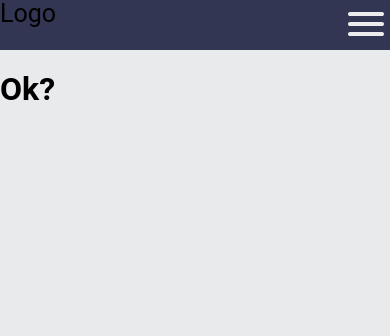
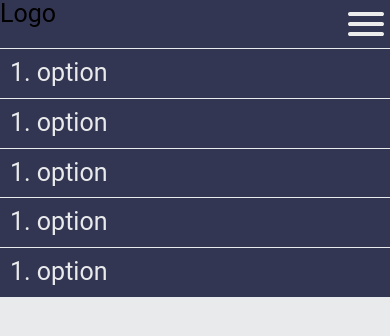
Before and after one commit to Ja-ku-ba/Dm-Daily_motivation, a React (Create React App) app in the folder frontend/: page / in a window 390 px wide. Both pictures are taken after a click on the button 366 px from the left and 24 px from the top of the page. Shown: the top 336 px of the page. Built offline with nearby package versions, Linux system fonts and the light colour scheme.

Commit message:
mobile navbar

```diff
--- a/frontend/src/components/NavBar.js
+++ b/frontend/src/components/NavBar.js
@@ -1,17 +1,19 @@
-import React from 'react'
+import React, {useState} from 'react'
 
 
 const NavBar = () => {
+  let [active, setActive] = useState(false)
   return (
     <div className='NavBar'>
         <ul className='NavBar__elements'>
             <li className='NavBar__elements--logo'>Logo</li>
             <li className='NavBar__elements--hamburger'>
-              <button class="btn btn-4 btn-sep icon-send">
+              <button class="btn btn-4 btn-sep icon-send" onClick={() => setActive(!active)}>
                 <svg width={"48px"} height={"48px"}/>
               </button>
             </li>
         </ul>
+        {active?  <Ham></Ham> : <span></span>}
     </div>
   )
 }
@@ -19,12 +21,12 @@ const NavBar = () => {
 export const Ham = () => {
   return (
     <div className='NavBar__Hamburger'>
-        <ul>
-            <l1>1. option</l1>
-            <l1>1. option</l1>
-            <l1>1. option</l1>
-            <l1>1. option</l1>
-            <l1>1. option</l1>
+        <ul className='NavBar__Hamburger--list'>
+            <li>1. option</li>
+            <li>1. option</li>
+            <li>1. option</li>
+            <li>1. option</li>
+            <li>1. option</li>
         </ul>
     </div>
   )
--- a/frontend/src/styles/navbar.scss
+++ b/frontend/src/styles/navbar.scss
@@ -12,6 +12,7 @@
         justify-content: space-between;
         font-size: 25px;
         padding: 0;
+        margin: 0;
 
         &--hamburger {
             width: 48px;
@@ -56,6 +57,32 @@
                 top: 2px;
               }
         }
+    }
 
+    &__Hamburger {
+        // height: 100vh;
+        z-index: 2;
+        background-color: $elementsColor;
+        &--list {
+            display: flex;
+            flex-direction: column;
+            justify-content: center;
+            align-content: center;
+            margin: 0;
+            padding: 0;
+            & li {
+                padding: 10px;
+                color: $backgroundColor;
+                font-size: 25px;
+                border-top: 1px solid $backgroundColor;
+                width: 100%;
+            }
+
+            & li:hover {
+                color: $elementsColor;
+                opacity: 0.7;
+                background-color: $cardColor;
+            }
+        }
     }
 }
```
